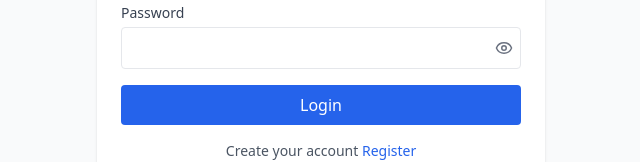
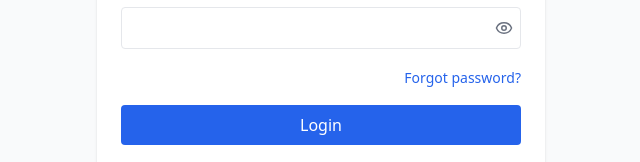
Before and after one commit to kabirusanitureta-gif/kabiru-ai-tutor, a React (Vite) app in the folder frontend/: page /login in a window 1280 px wide. Shown: the part 383-545 px from the top of the page, without its empty margins (319-959 px from the left). Built offline with nearby package versions, Linux system fonts and the light colour scheme; no server answers.

Commit message:
Add forgot password link and improve register placeholders

```diff
--- a/frontend/src/pages/Login.jsx
+++ b/frontend/src/pages/Login.jsx
@@ -96,6 +96,15 @@
             </div>
           </div>
 
+          <div className="text-right -mt-2">
+            <Link
+              to="/forgot-password"
+              className="text-sm text-blue-600 dark:text-blue-400 hover:underline"
+            >
+              Forgot password?
+            </Link>
+          </div>
+
           <button
             type="submit"
             disabled={loading}
--- a/frontend/src/pages/Register.jsx
+++ b/frontend/src/pages/Register.jsx
@@ -111,7 +111,7 @@
                 value={fullName}
                 onChange={(e) => setFullName(e.target.value)}
                 className="input-field"
-                placeholder="e.g. Aisha Bello"
+                placeholder="Enter your full name"
               />
             </div>
 
@@ -129,7 +129,7 @@
                 value={email}
                 onChange={(e) => setEmail(e.target.value)}
                 className="input-field"
-                placeholder="you@example.com"
+                placeholder="Enter your email"
               />
             </div>
 
```
